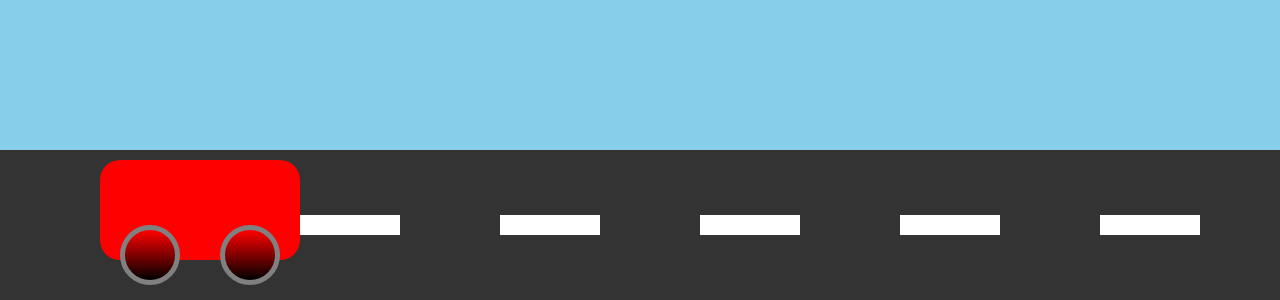
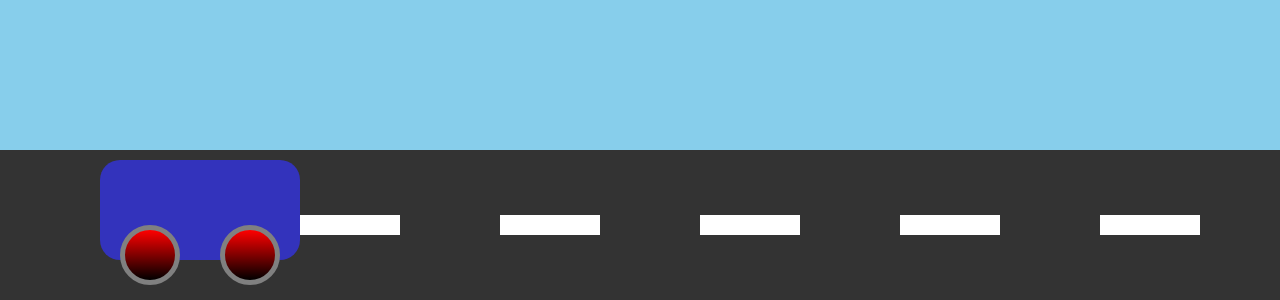
Before and after one commit to anurag200619/desktop-tutorial, a plain HTML site: page caranimation.html in a window 1280 px wide. Shown: the part 500-800 px from the top of the page. Drawn offline with Linux system fonts and the light colour scheme.

Commit message:
Change car color

```diff
--- a/caranimation.html
+++ b/caranimation.html
@@ -49,7 +49,7 @@
       left: 100px;
       width: 200px;
       height: 100px;
-      background: red;
+      background: rgb(51, 51, 188);
       border-radius: 20px;
     }
 
```
